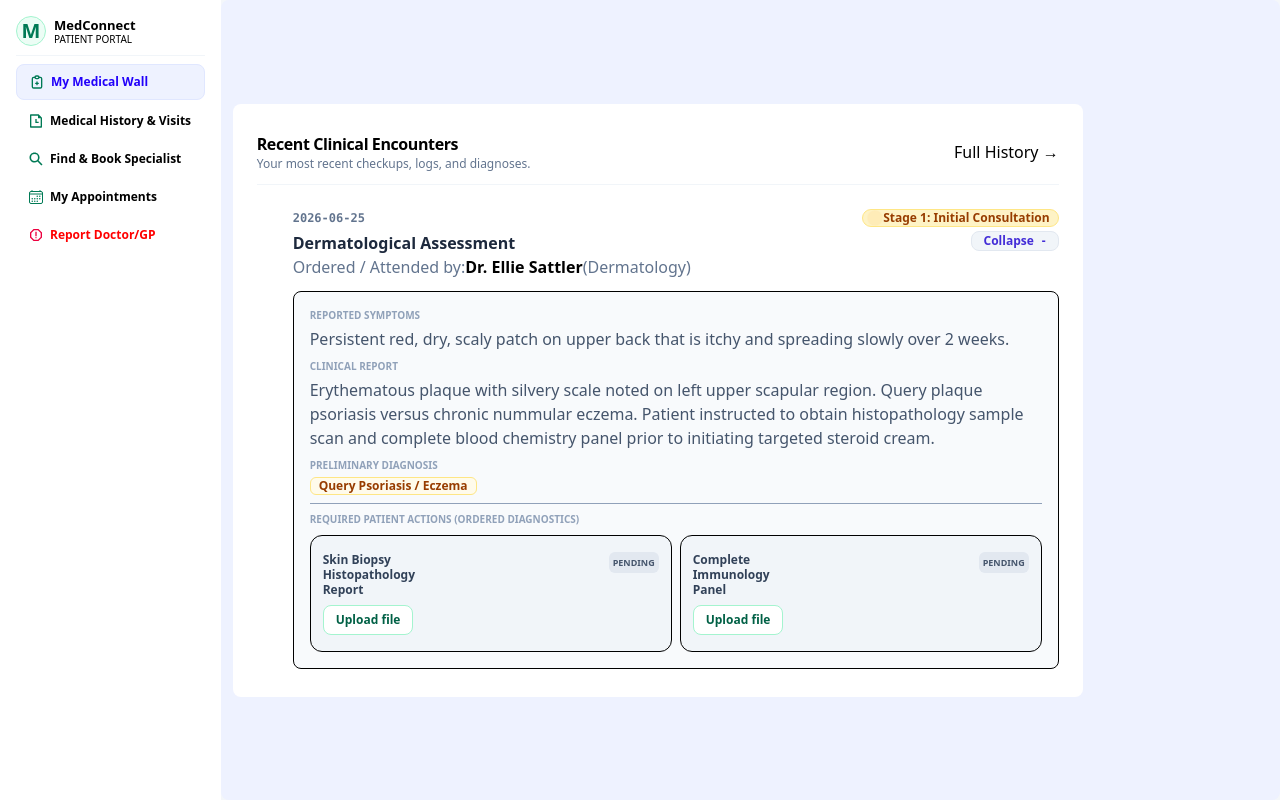
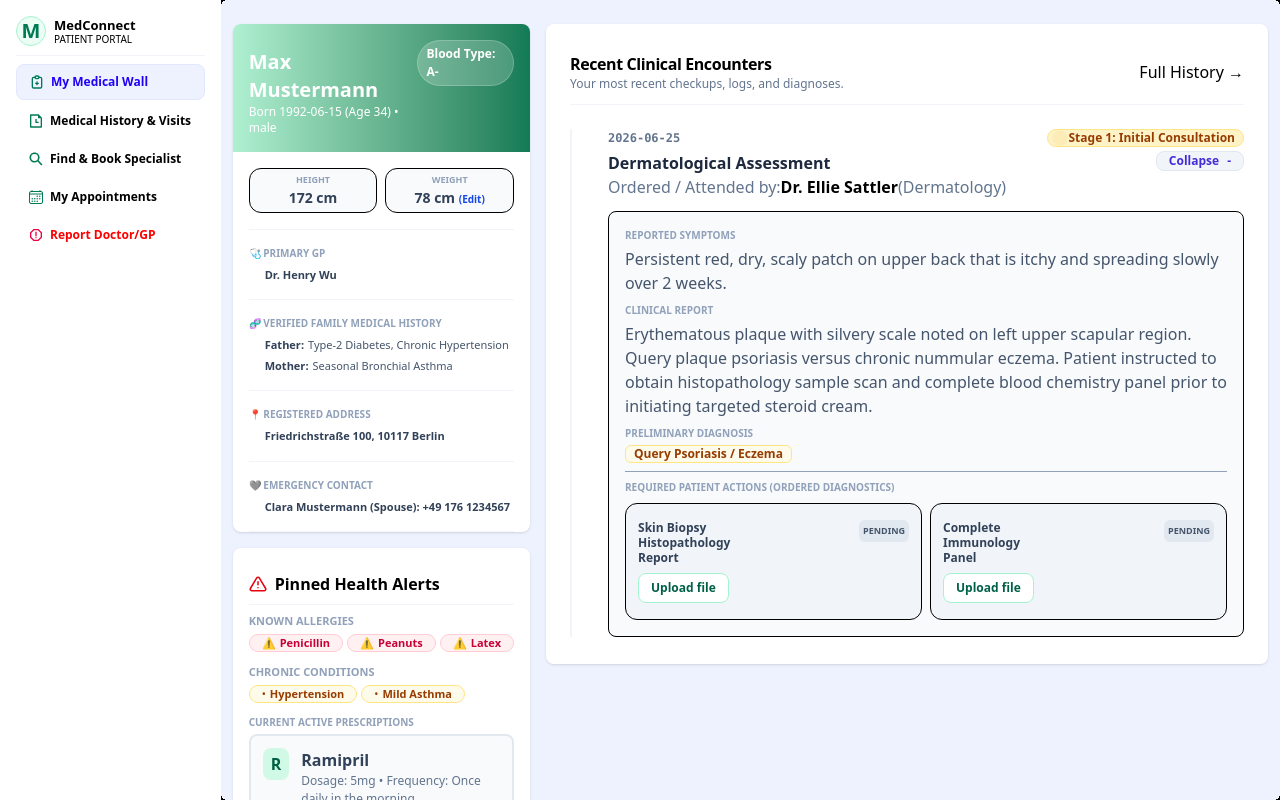
Before and after one commit to mohamad-alkaadi/medconnect, a Next.js app: page /patient/medical-wall in a window 1280 px wide. Built offline with nearby package versions, Linux system fonts and the light colour scheme.

Commit message:
recent clinical encounters v1

```diff
--- a/app/patient/layout.tsx
+++ b/app/patient/layout.tsx
@@ -10,9 +10,11 @@ export default function PatientDashboard({
   children,
 }: Readonly<{ children: React.ReactNode }>) {
   return (
-    <div className="flex">
+    <div className="flex ">
       <ClientSidebar />
-      <div className="bg-[#f4f7fa] w-full">{children}</div>
+      <div className="bg-[#f4f7fa] w-full h-screen overflow-auto">
+        {children}
+      </div>
     </div>
   );
 }
--- a/app/patient/medical-wall/page.tsx
+++ b/app/patient/medical-wall/page.tsx
@@ -4,11 +4,11 @@ import RecentClinicalEncounters from "@/components/medical-wall/recent-clinical-
 
 const page = () => {
   return (
-    <div className="h-screen flex justify-start items-center space-x-1.5 bg-[#eef2ff] px-3 py-1.5 rounded-lg">
-      {/* <div className="flex flex-col space-y-5">
+    <div className="lg:h-screen py-6 w-full flex max-lg:flex-col justify-center items-start lg:space-x-4 max-lg:space-y-4 bg-[#eef2ff] px-3 py-1.5 rounded-lg overflow-auto">
+      <div className="flex flex-col space-y-4 max-lg:w-full">
         <MainInfoCard />
         <PinnedHealthAlerts />
-      </div> */}
+      </div>
       <RecentClinicalEncounters />
     </div>
   );
--- a/components/medical-wall/main-info-card/MainInfoCard.tsx
+++ b/components/medical-wall/main-info-card/MainInfoCard.tsx
@@ -5,7 +5,7 @@ import AdditionalInfoTitleAndParagraph from "./AdditionalInfoTitleAndParagraph";
 import info from "@/placeholder/patient/mainInfoCard.json";
 const MainInfoCard = () => {
   return (
-    <div className="bg-white rounded-lg">
+    <div className="bg-white rounded-lg w-full shadow-sm">
       <CardHeader
         name={info.name}
         dateOfBirth={info.birthDate}
--- a/components/medical-wall/pinned-health-alerts/PinnedHealthAlerts.tsx
+++ b/components/medical-wall/pinned-health-alerts/PinnedHealthAlerts.tsx
@@ -4,7 +4,7 @@ import PinnedHealthSection from "./PinnedHealthSection";
 import healthAlerts from "@/placeholder/patient/pinnedHealthAlerts.json";
 const PinnedHealthAlerts = () => {
   return (
-    <div className="bg-white rounded-lg px-4 py-6">
+    <div className="bg-white rounded-lg px-4 py-6 shadow-sm">
       <div className="flex justify-start items-center space-x-2 border-b border-slate-100 pb-2 mb-2">
         <FiAlertTriangle className="text-red-600 text-[18px]" />
         <p className="font-bold text-[16px]">Pinned Health Alerts</p>
--- a/components/medical-wall/recent-clinical-encounters/RecentClinicalEncounters.tsx
+++ b/components/medical-wall/recent-clinical-encounters/RecentClinicalEncounters.tsx
@@ -4,7 +4,7 @@ import Link from "next/link";
 import clinicalEncounters from "@/placeholder/patient/clinicalEncounters.json";
 const RecentClinicalEncounters = () => {
   return (
-    <div className="bg-white rounded-lg px-6 py-7 max-w-[850px]">
+    <div className="bg-white rounded-lg px-6 py-7 lg:max-w-[850px] lg:flex-auto max-lg:w-full h-fit max-h-[80vh] overflow-auto shadow-sm">
       <div className="border-b border-slate-100 mb-6 pb-3 flex justify-between items-center">
         <div>
           <h2 className="font-black text-slate-850 tracking-tight">
@@ -21,9 +21,11 @@ const RecentClinicalEncounters = () => {
           Full History →
         </Link>
       </div>
-      {clinicalEncounters.slice(0, 2).map((item, index) => (
-        <ClinicalEncounter key={index} clinicalEncountersItem={item} />
-      ))}
+      <div className="border-l-2 border-slate-100">
+        {clinicalEncounters.slice(0, 2).map((item, index) => (
+          <ClinicalEncounter key={index} clinicalEncountersItem={item} />
+        ))}
+      </div>
     </div>
   );
 };
--- a/components/medical-wall/recent-clinical-encounters/clinical-encounter/ClinicalEncounter.tsx
+++ b/components/medical-wall/recent-clinical-encounters/clinical-encounter/ClinicalEncounter.tsx
@@ -1,4 +1,6 @@
-import React from "react";
+"use client";
+import React, { useState } from "react";
+import ClinicalEncounterBadge from "./ClinicalEncounterBadge";
 type ClinicalEncounterType = {
   id: string;
   title: string;
@@ -44,16 +46,22 @@ const ClinicalEncounter = ({
 }: {
   clinicalEncountersItem: ClinicalEncounterType;
 }) => {
+  const [collapse, setCollapse] = useState<boolean>(false);
   return (
-    <div className="ml-3 pl-6">
+    <div className="ml-3 pl-6 col-span-2 mb-4">
       <div className="flex justify-between items-center mb-1">
         <p className="text-slate-500 text-xs font-mono font-semibold">
-          2026-06-25
+          {clinicalEncountersItem.date}
         </p>
-        <div className="border border-amber-200 rounded-full text-xs flex justify-center items-center px-2 bg-[#fef3c6] text-amber-800 font-semibold">
-          <p className="w-2 h-2 bg-amber-500 rounded-full animate-ping mr-1"></p>
-          Stage 1: Initial Consultation
-        </div>
+        <ClinicalEncounterBadge
+          indicator={"amber-pulse"}
+          title={"Initial Consultation"}
+          stageNum={
+            clinicalEncountersItem.eventBadge.stage
+              ? clinicalEncountersItem.eventBadge.stageInfo.stageNum
+              : null
+          }
+        />
       </div>
       <div className="flex justify-between mb-3">
         <div>
@@ -66,12 +74,18 @@ const ClinicalEncounter = ({
             (Dermatology)
           </p>
         </div>
-        <button className="text-indigo-700 hover:text-indigo-900 cursor-pointer border border-[#e2e8f0] bg-[#f1f5f9] h-fit rounded-lg px-3 text-[12px] font-bold flex justify-center items-center space-x-2">
-          <p>Collapse</p>
-          <p>-</p>
+        <button
+          onClick={() => setCollapse(!collapse)}
+          className="text-indigo-700 hover:text-indigo-900 cursor-pointer border border-[#e2e8f0] bg-[#f1f5f9] h-fit rounded-lg px-3 text-[12px] font-bold flex justify-center items-center space-x-2"
+        >
+          <p>{collapse ? "Expand" : "Collapse"}</p>
+          <p>{collapse ? "+" : "-"}</p>
         </button>
       </div>
-      <div className="border rounded-lg bg-[#f8fafc] p-4">
+      <div
+        className="border rounded-lg bg-[#f8fafc] p-4"
+        style={{ display: collapse ? "none" : "block" }}
+      >
         <h4 className="text-[10px] uppercase font-bold text-slate-400 mb-1">
           Reported Symptoms
         </h4>
--- /dev/null
+++ b/components/medical-wall/recent-clinical-encounters/clinical-encounter/ClinicalEncounterBadge.tsx
@@ -0,0 +1,31 @@
+const textToIndicator = (textIndicator: string) => {
+  switch (textIndicator) {
+    case "amber-pulse":
+      return (
+        <p className="w-2 h-2 bg-amber-500 rounded-full animate-ping mr-1"></p>
+      );
+    default:
+      return "";
+  }
+};
+const ClinicalEncounterBadge = ({
+  indicator,
+  title,
+  stageNum,
+}: {
+  indicator: string;
+  title: string;
+  stageNum?: number | null;
+}) => {
+  // we have a badge indicator based on it we have a function that returns the emoji and; have :string; functio: string text color and border color and bg color
+  return (
+    <div className="border border-amber-200 rounded-full text-xs flex justify-center items-center px-2 bg-[#fef3c6] text-amber-800 font-semibold">
+      {textToIndicator(indicator)}
+      <p>
+        {stageNum && `Stage ${stageNum}:`} {title}
+      </p>
+    </div>
+  );
+};
+
+export default ClinicalEncounterBadge;
```
